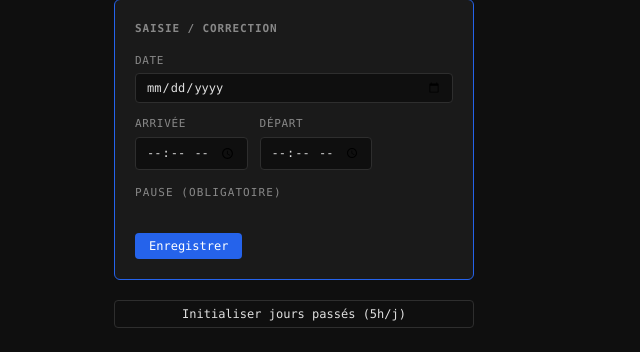
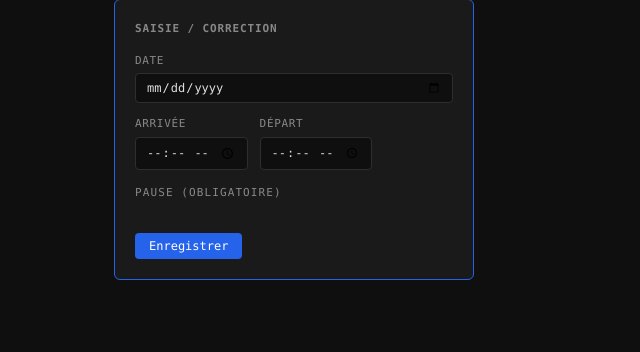
Before and after one commit to doumzir/rapport, a FastAPI app: template templates/pointage.html in a window 1280 px wide. Shown: the part 536-888 px from the top of the page, without its empty margins (0-640 px from the left). After the commit the page ends 816 px from the top, so only its background shows below. Run offline with FastAPI, Linux system fonts and the light colour scheme; the template is opened without the code that fills it, so the values that code supplies are empty; some libraries are stand-ins or nearby versions.

Commit message:
fix: retirer bouton seed + pause au départ pas à l'arrivée
Co-Authored-By: Claude Sonnet 4.6 <noreply@anthropic.com>

```diff
--- a/templates/pointage.html
+++ b/templates/pointage.html
@@ -217,14 +217,6 @@
   </form>
 </div>
 
-{# Initialiser les jours passés #}
-<div style="margin-top:4px;">
-  <form method="post" action="/pointage/seed" onsubmit="return confirm('Initialiser les jours ouvrés passés non renseignés avec 5h/j (sauf hier = matin seul) ?')">
-    <button type="submit" class="btn btn-ghost btn-sm" style="width:100%; text-align:center;">
-      Initialiser jours passés (5h/j)
-    </button>
-  </form>
-</div>
 
 </div>{# fin colonne gauche #}
 
```
